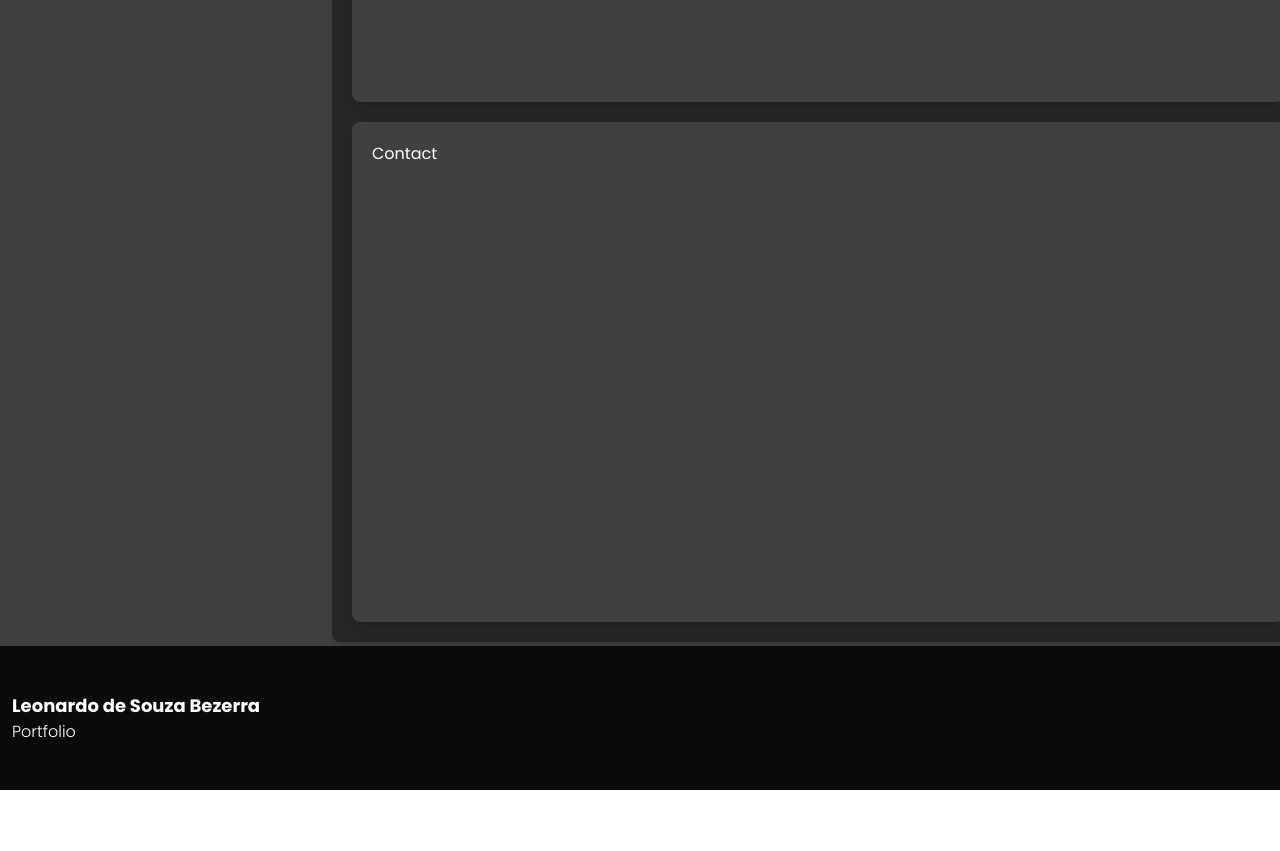
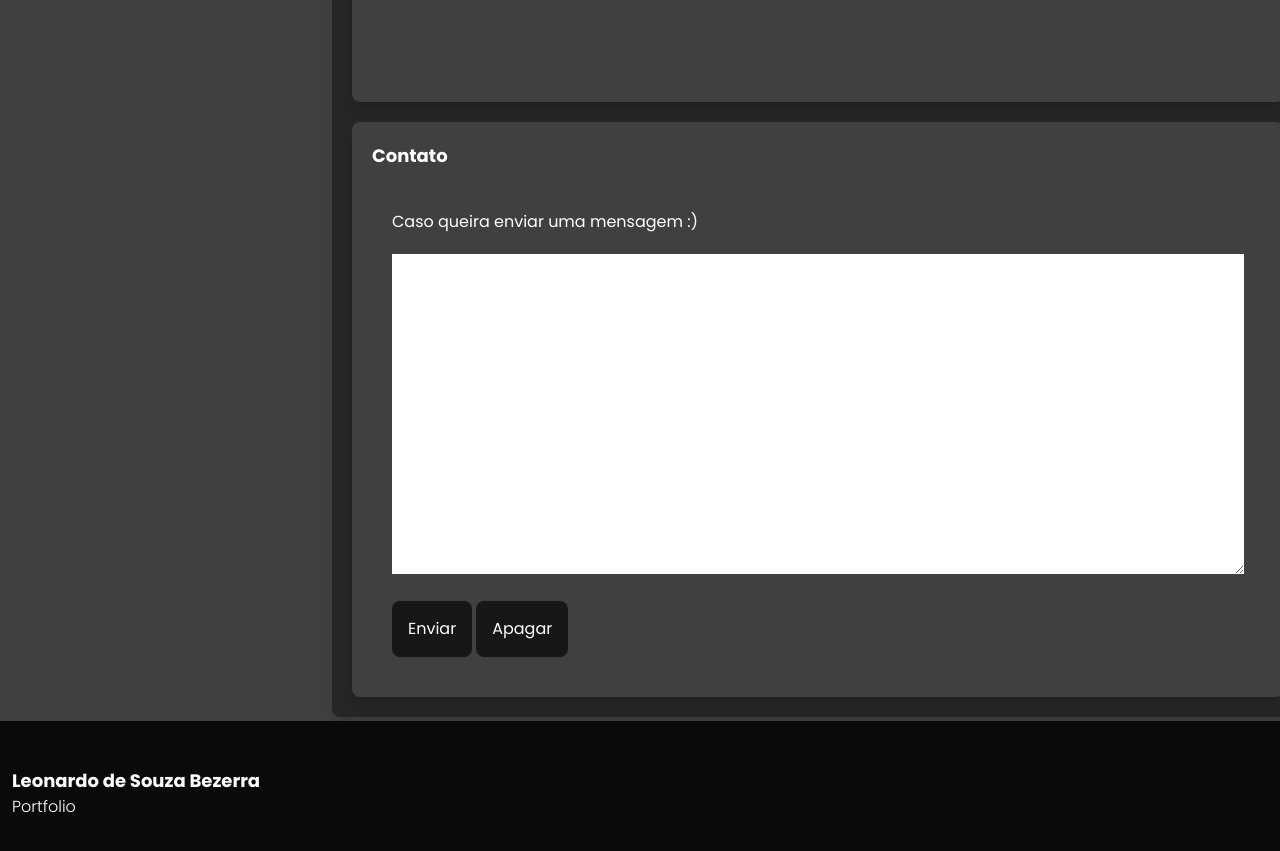
Before and after one commit to leobez/personal, a Next.js app: page / in a window 1280 px wide. Shown: the part 3840-4691 px from the top of the page. Before the commit the page ends 4630 px from the top, so only its background shows below. Built offline with nearby package versions, Linux system fonts and the light colour scheme; what tailwindcss-animated would draw is missing.

Commit message:
progress on projects section

```diff
--- a/components/home/AboutMe.tsx
+++ b/components/home/AboutMe.tsx
@@ -26,7 +26,7 @@ export default function AboutMe() {
 
                 <div className="h-full w-full flex justify-center items-end relative bg-color03 p-5 rounded-lg shadow-lg">
                     <div className="relative h-40 w-full">
-                        <Image src={`/bonfire.gif`} alt='bonfire.gif' fill={true} style={{objectFit: "contain"}}/>
+                        <Image src={`/bonfire.gif`} unoptimized={true} alt='bonfire.gif' fill={true} style={{objectFit: "contain"}}/>
                     </div>
                 </div>
 
--- a/components/home/Contact.tsx
+++ b/components/home/Contact.tsx
@@ -1,9 +1,30 @@
 export default function Contact() {
 
     return (
-        <section className="bg-color01 p-5 rounded-lg shadow-lg flex gap-5 h-[500px] scroll-mt-[100px]" id="contact">
+        <section className="bg-color01 p-5 rounded-lg shadow-lg flex flex-col gap-5 scroll-mt-[100px] max-w-full" id="contact">
 
-            Contact
+            <div>
+                <p className="font-bold text-lg">Contato</p>
+            </div>
+
+            <form className="p-5 flex flex-col gap-5">
+
+                <div>
+                    Caso queira enviar uma mensagem :)
+                </div>
+
+                <div>
+                    <textarea name="message" id="message" className="h-80 w-full">
+
+                    </textarea>
+                </div>
+
+                <div className="flex gap-1">
+                    <input type="submit" value="Enviar" className="p-4 bg-color03 rounded-lg hover:opacity-50 cursor-pointer duration-200" />
+                    <input type="reset" value="Apagar" className="p-4 bg-color03 rounded-lg hover:opacity-50 cursor-pointer duration-200"/>
+                </div>
+
+            </form>
 
         </section>
     )
```
Also changed, not shown: todo.txt.
